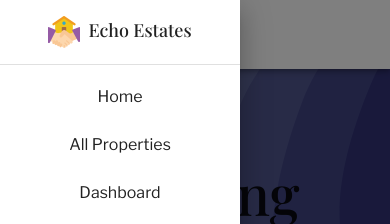
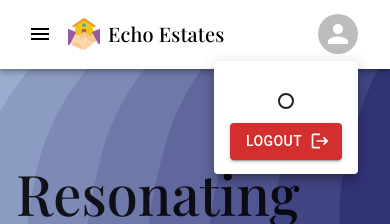
Before and after one commit to mashfikur/Echo-Estates-Real-Estate-Selling-Website, a React (Vite) app: page / in a window 390 px wide. Both pictures are taken after a click on the button "Open settings". Shown: the top 224 px of the page. Built offline with nearby package versions, Linux system fonts and the light colour scheme; no server answers.

Commit message:
navbar customized and displayed users data with Material UI

```diff
--- a/package.json
+++ b/package.json
@@ -25,6 +25,7 @@
     "react-hook-form": "^7.48.2",
     "react-hot-toast": "^2.4.1",
     "react-icons": "^4.12.0",
+    "react-loader-spinner": "^5.4.5",
     "react-router-dom": "^6.20.0",
     "sort-by": "^1.2.0"
   },
--- a/src/shared/Navbar.jsx
+++ b/src/shared/Navbar.jsx
@@ -14,17 +14,38 @@ import MenuIcon from "@mui/icons-material/Menu";
 import Toolbar from "@mui/material/Toolbar";
 import Typography from "@mui/material/Typography";
 import Button from "@mui/material/Button";
-import { Container, createTheme } from "@mui/material";
+import {
+  Avatar,
+  Container,
+  Menu,
+  MenuItem,
+  Tooltip,
+  createTheme,
+} from "@mui/material";
 import { ThemeProvider } from "@emotion/react";
 import mainLogo from "../assets/images/main-logo.png";
 import { Link, NavLink } from "react-router-dom";
 import LoginIcon from "@mui/icons-material/Login";
+import useAuth from "../hooks/useAuth";
+import LogoutIcon from "@mui/icons-material/Logout";
+import { ColorRing } from "react-loader-spinner";
 
 const drawerWidth = 240;
 
 function Navbar(props) {
+  const { user, loading } = useAuth();
   const { window } = props;
   const [mobileOpen, setMobileOpen] = React.useState(false);
+
+  const [anchorElUser, setAnchorElUser] = React.useState(null);
+
+  const handleOpenUserMenu = (event) => {
+    setAnchorElUser(event.currentTarget);
+  };
+
+  const handleCloseUserMenu = () => {
+    setAnchorElUser(null);
+  };
 
   const handleDrawerToggle = () => {
     setMobileOpen((prevState) => !prevState);
@@ -97,7 +118,14 @@ function Navbar(props) {
       >
         <ThemeProvider theme={theme}>
           <Container maxWidth="xl">
-            <Toolbar sx={{ color: "#000" }}>
+            <Toolbar
+              sx={{
+                color: "#000",
+                display: "flex",
+                justifyContent: "space-between",
+              }}
+            >
+              {/* menu icon */}
               <IconButton
                 color="inherit"
                 aria-label="open drawer"
@@ -106,7 +134,18 @@ function Navbar(props) {
                 sx={{ mr: 2, display: { sm: "none" } }}
               >
                 <MenuIcon />
+                <div className="flex items-center gap-2 ml-4 md:hidden">
+                  <img style={{ width: "2rem" }} src={mainLogo}></img>
+                  <Typography
+                    sx={{ fontFamily: '"Playfair Display", serif' }}
+                    variant="h6"
+                  >
+                    Echo Estates
+                  </Typography>
+                </div>
               </IconButton>
+
+              {/* website logo */}
 
               <Typography
                 variant="h6"
@@ -127,6 +166,8 @@ function Navbar(props) {
                 Echo Estates
               </Typography>
 
+              {/* navitems */}
+
               <Box
                 sx={{
                   display: {
@@ -141,12 +182,33 @@ function Navbar(props) {
                 <NavLink to="/">
                   <Button sx={{ color: "#000" }}>Home</Button>
                 </NavLink>
+                {loading ? (
+                  <ColorRing
+                    visible={true}
+                    height="60"
+                    width="60"
+                    ariaLabel="blocks-loading"
+                    wrapperStyle={{}}
+                    wrapperClass="blocks-wrapper"
+                    colors={[
+                      "#323377",
+                      "#505690",
+                      "#6E79A9",
+                      "#9AADCE",
+                      "#D6F2FF",
+                    ]}
+                  />
+                ) : user ? (
+                  <>
                     <NavLink to="/demo">
                       <Button sx={{ color: "#000" }}>All Properties</Button>
                     </NavLink>
                     <NavLink to="/demo">
                       <Button sx={{ color: "#000" }}>Dashboard</Button>
                     </NavLink>
+                  </>
+                ) : (
+                  <>
                     <Link to="/login">
                       <Button
                         variant="contained"
@@ -163,6 +225,71 @@ function Navbar(props) {
                         Login
                       </Button>
                     </Link>
+                  </>
+                )}
+              </Box>
+
+              {/* user avatar */}
+
+              <Box sx={{ flexGrow: 0, ml: "1rem" }}>
+                <Tooltip title="Open settings">
+                  <IconButton onClick={handleOpenUserMenu} sx={{ p: 0 }}>
+                    <Avatar alt="User Image" src={user?.photoURL} />
+                  </IconButton>
+                </Tooltip>
+                <Menu
+                  sx={{ mt: "45px" }}
+                  id="menu-appbar"
+                  anchorEl={anchorElUser}
+                  anchorOrigin={{
+                    vertical: "top",
+                    horizontal: "right",
+                  }}
+                  keepMounted
+                  transformOrigin={{
+                    vertical: "top",
+                    horizontal: "right",
+                  }}
+                  open={Boolean(anchorElUser)}
+                  onClose={handleCloseUserMenu}
+                >
+                  <MenuItem
+                    sx={{ textAlign: "center" }}
+                    onClick={handleCloseUserMenu}
+                  >
+                    <div className="mx-auto space-y-4">
+                      <Typography
+                        sx={{ mx: "auto" }}
+                        variant="h5"
+                        align="center"
+                      >
+                        {user?.displayName}
+                      </Typography>
+                      <Typography
+                        sx={{
+                          mx: "auto",
+                          border: "2px solid",
+                          borderRadius: "20px",
+                          p: ".4rem",
+                        }}
+                        variant="subtitle2"
+                        align="center"
+                      >
+                        {user?.email}
+                      </Typography>
+                    </div>
+                  </MenuItem>
+
+                  <MenuItem onClick={handleCloseUserMenu}>
+                    <Button
+                      endIcon={<LogoutIcon></LogoutIcon>}
+                      variant="contained"
+                      color="error"
+                    >
+                      Logout
+                    </Button>
+                  </MenuItem>
+                </Menu>
               </Box>
             </Toolbar>
           </Container>
```
Also changed, not shown: 1 other file (tests, documents, lock files or other folders). Lines whose indentation alone changed are shown as unchanged.
